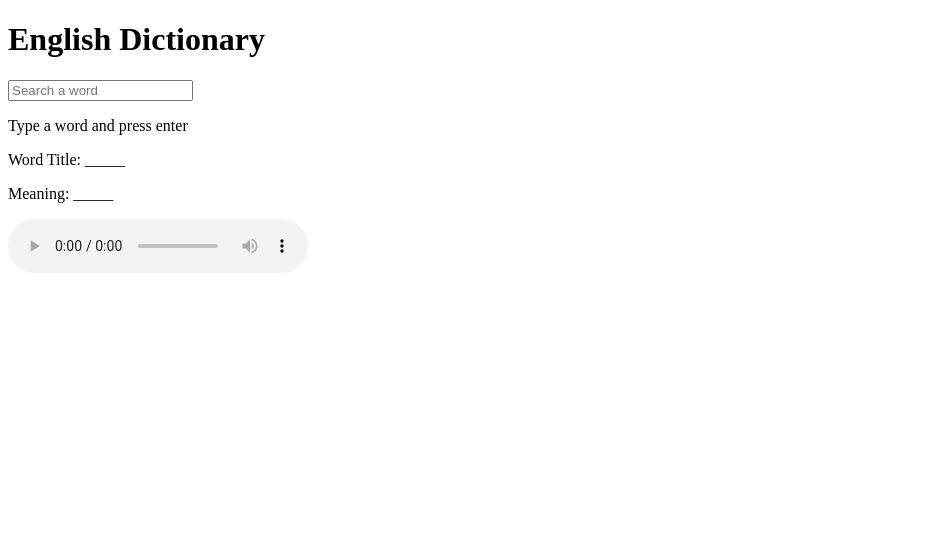
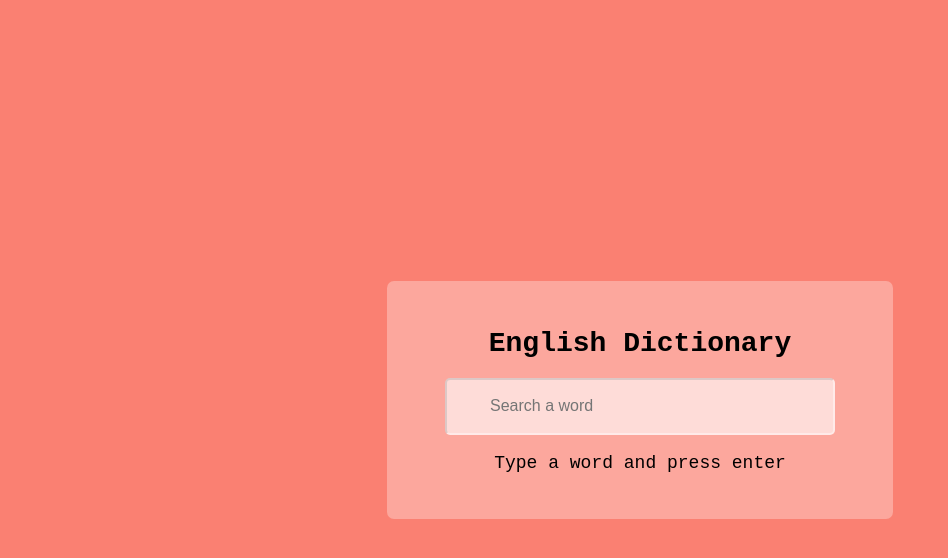
Before and after one commit to swapnaliss/english-dictionary-app, a plain HTML site: page index.html in a window 1280 px wide. Shown: the whole page, without its empty margins (0-948 px from the left). Drawn offline with Linux system fonts and the light colour scheme.

Commit message:
style:css done

```diff
--- a/index.html
+++ b/index.html
@@ -5,6 +5,7 @@
     <meta http-equiv="X-UA-Compatible" content="IE=edge">
     <meta name="viewport" content="width=device-width, initial-scale=1.0">
     <title>English Dictionary</title>
+    <link rel="stylesheet" href="style.css">
 </head>
 <body>
     <div class="container">
--- /dev/null
+++ b/style.css
@@ -0,0 +1,38 @@
+body{
+    margin : 0;
+    display : flex;
+    min-height : 100vh;
+    justify-content: center;
+    align-items: center;
+    background-color: salmon;
+    font-family: 'Courier New', Courier, monospace;
+}
+
+.container{
+    background-color: rgba(255, 255, 255, .3);
+    padding: 28px;
+    border-radius: 7px;
+    box-shadow:rgba(0, 0, 0, .3);
+    width: 90%;
+    margin: 10px;
+    max-width: 450px;
+    text-align: center;
+    font-size: 18px;
+    font-weight: 500;
+}
+.heading{
+    font-size: 28px;
+}
+.input{
+    height: 53px;
+    width: 300px;
+    background-color: rgba(255, 255, 255, .6);
+    border-color: rgba(255, 255, 255, .4);
+    font-size: 16px;
+    padding: 0 43px;
+    border-radius: 5px;
+}
+
+.meaning-container{
+    display: none;
+}
```
